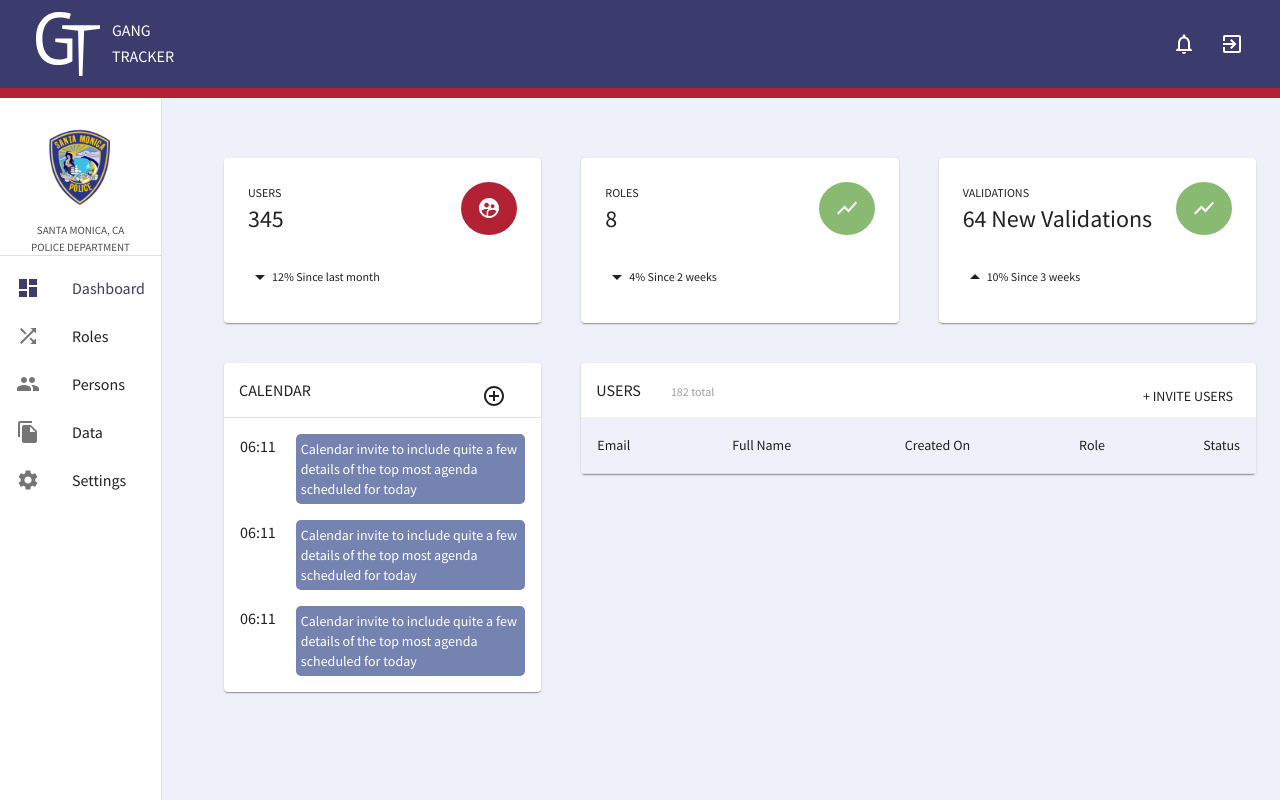
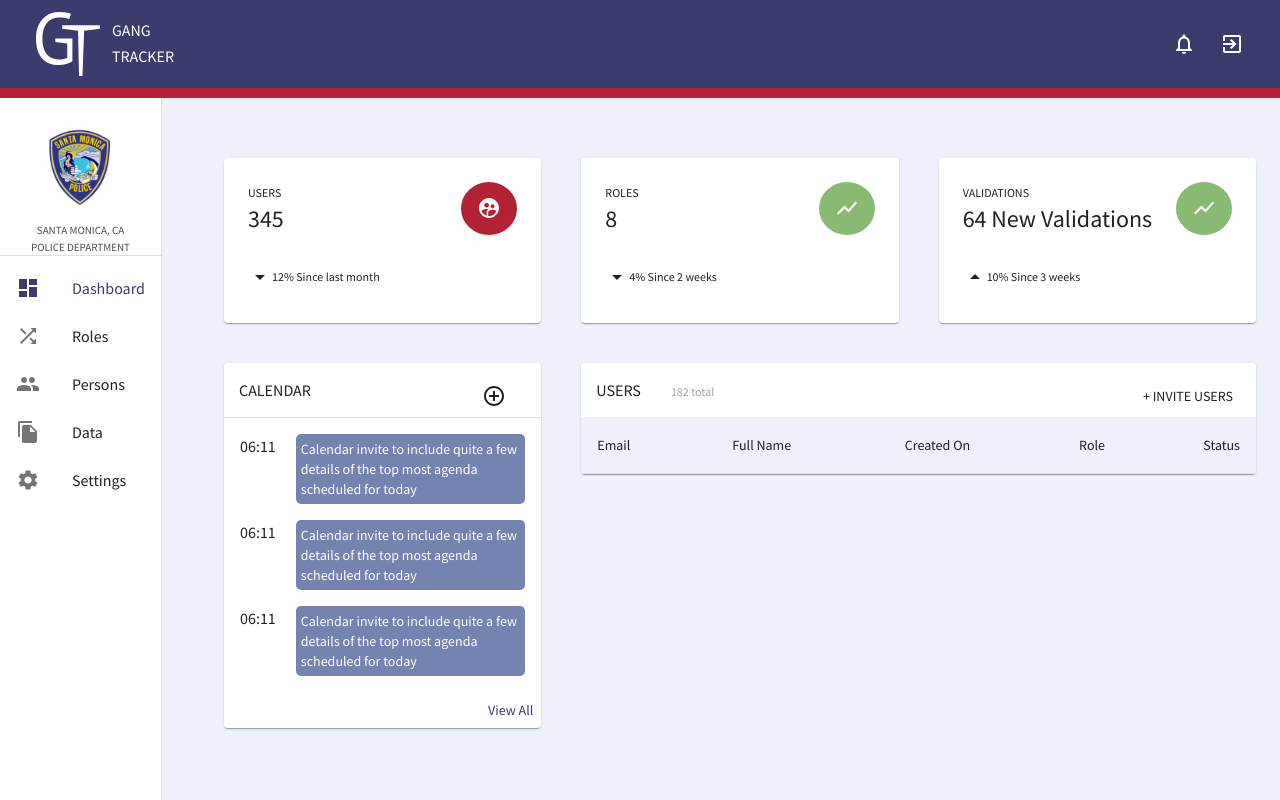
Before and after one commit to amulyanancharla/gangmanagement-frontend, a React (Create React App) app: page /agency/dashboard in a window 1280 px wide. Built offline with nearby package versions, Linux system fonts and the light colour scheme; the HTML template or start-up script is replaced by a standard one.

Commit message:
button UI

```diff
--- a/src/components/dashboard/AgencyDashboard.js
+++ b/src/components/dashboard/AgencyDashboard.js
@@ -18,6 +18,7 @@ import {
   Dialog,
   DialogContent,
   TextField,
+  Link,
 } from "@material-ui/core";
 import {
   ArrowDropDown,
@@ -375,6 +376,11 @@ function AgencyDashboard({ authStore, snackStore }) {
                 </Typography>
               </ListItem>
             </List>
+            <Grid container justify="flex-end">
+              <Grid item style={{padding:"0.5rem"}}>
+                <Link href="#">View All</Link>
+              </Grid>
+            </Grid>
           </Paper>
         </Grid>
         <Grid item md={8} sm={12} xs={12}>
```
